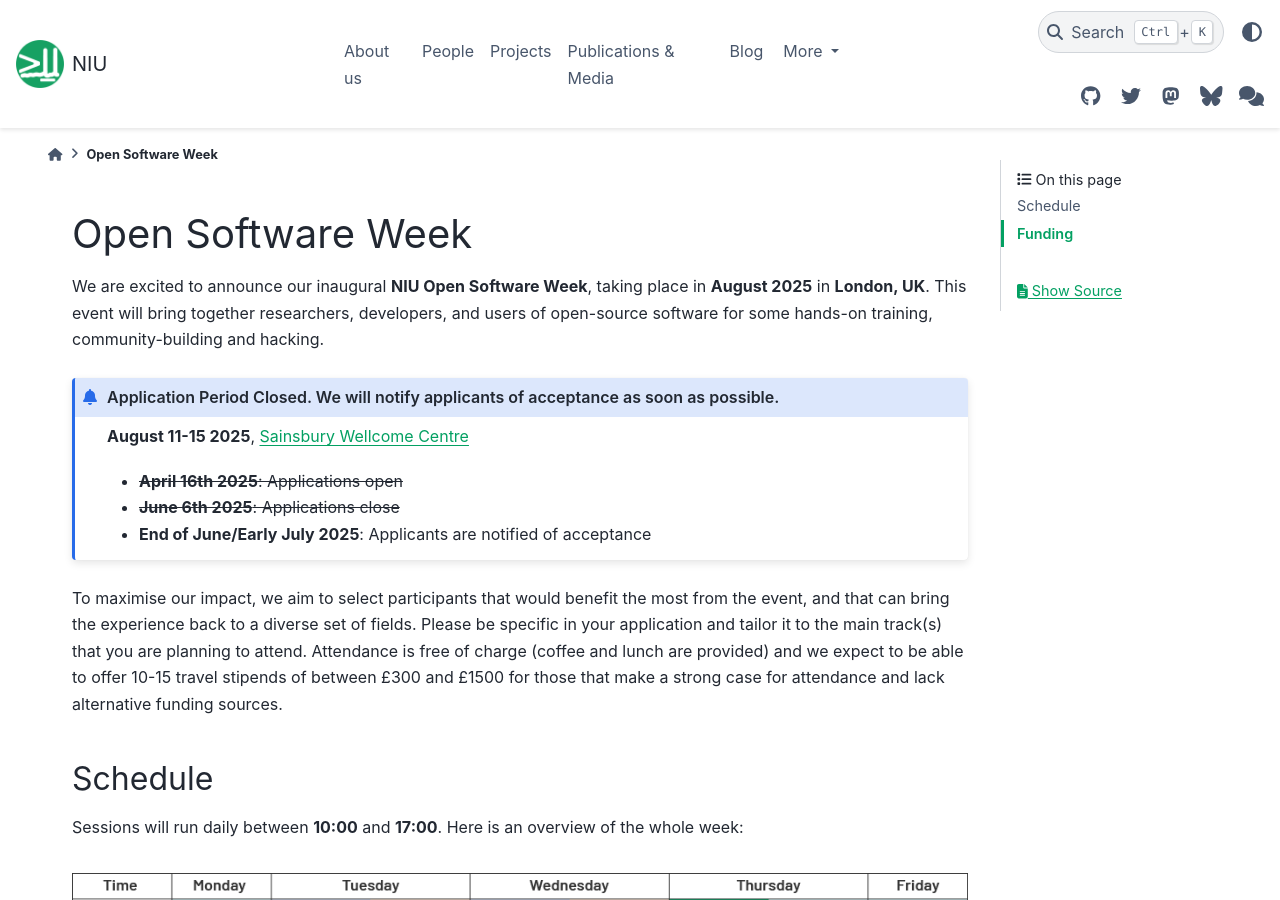
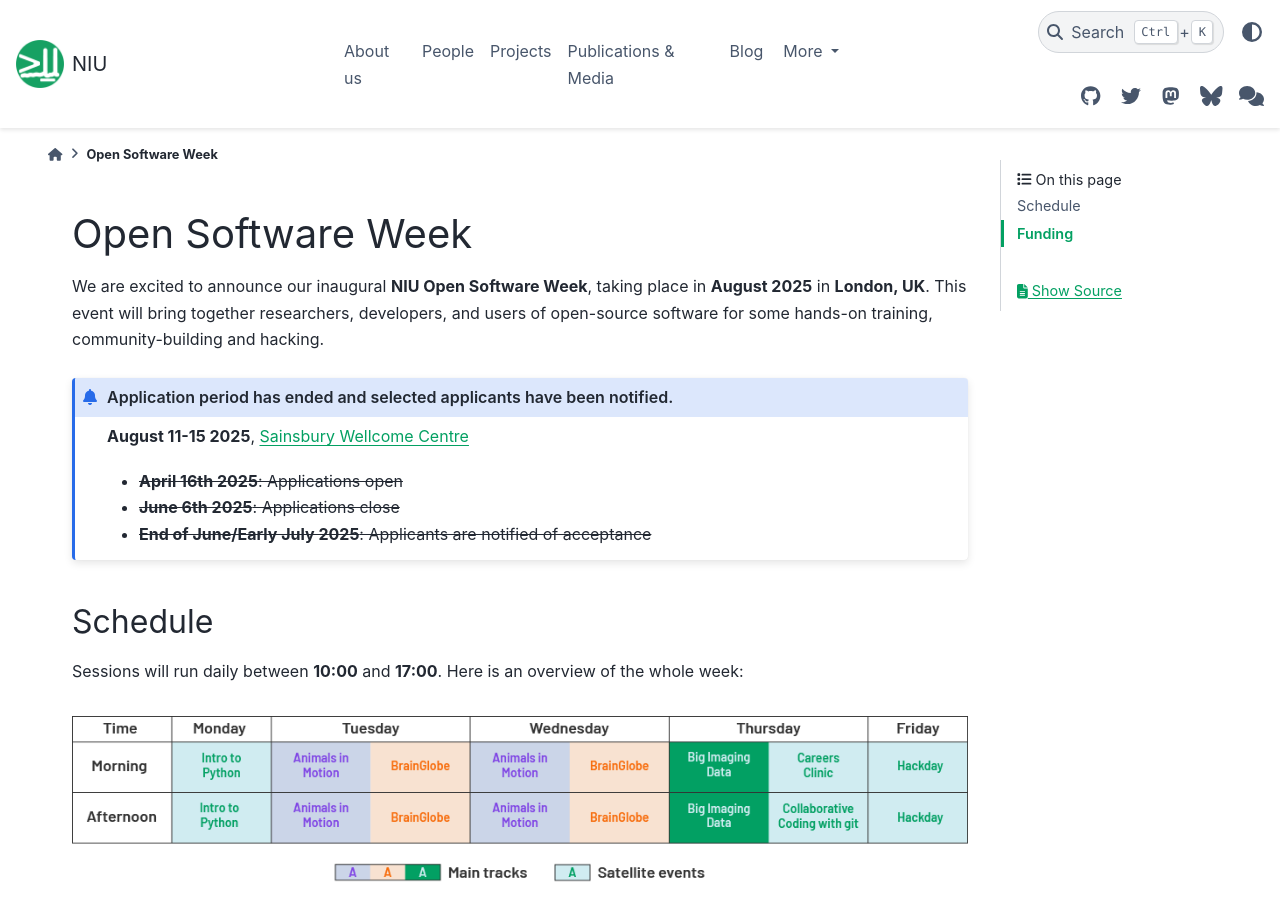
Before and after one commit to neuroinformatics-unit/neuroinformatics-unit.github.io, a Sphinx documentation site: the page built from docs/source/open-software-week/index.md, in a window 1280 px wide and 900 px high. Built offline with Sphinx 7.4.7 and the PyData theme 0.15.4, drawn with Linux system fonts in a browser that asks for light colours; nearby versions of some CDN libraries.

Commit message:
update application dates admonition

```diff
--- a/docs/source/open-software-week/index.md
+++ b/docs/source/open-software-week/index.md
@@ -3,17 +3,15 @@
 We are excited to announce our inaugural **NIU Open Software Week**, taking
 place in **August 2025** in **London, UK**. This event will bring together researchers, developers, and users of open-source software for some hands-on training, community-building and hacking.
 
-:::{admonition} Application Period Closed. We will notify applicants of acceptance as soon as possible.
+:::{admonition} Application period has ended and selected applicants have been notified.
 :class: info
 
 **August 11-15 2025**, [Sainsbury Wellcome Centre](https://maps.app.goo.gl/CzWFFjXJZwX87aMj6)
 
 - ~~**April 16th 2025**: Applications open~~
 - ~~**June 6th 2025**: Applications close~~
-- **End of June/Early July 2025**: Applicants are notified of acceptance
+- ~~**End of June/Early July 2025**: Applicants are notified of acceptance~~
 :::
-
-To maximise our impact, we aim to select participants that would benefit the most from the event, and that can bring the experience back to a diverse set of fields. Please be specific in your application and tailor it to the main track(s) that you are planning to attend. Attendance is free of charge (coffee and lunch are provided) and we expect to be able to offer 10-15 travel stipends of between £300 and £1500 for those that make a strong case for attendance and lack alternative funding sources.
 
 ## Schedule
 
```
